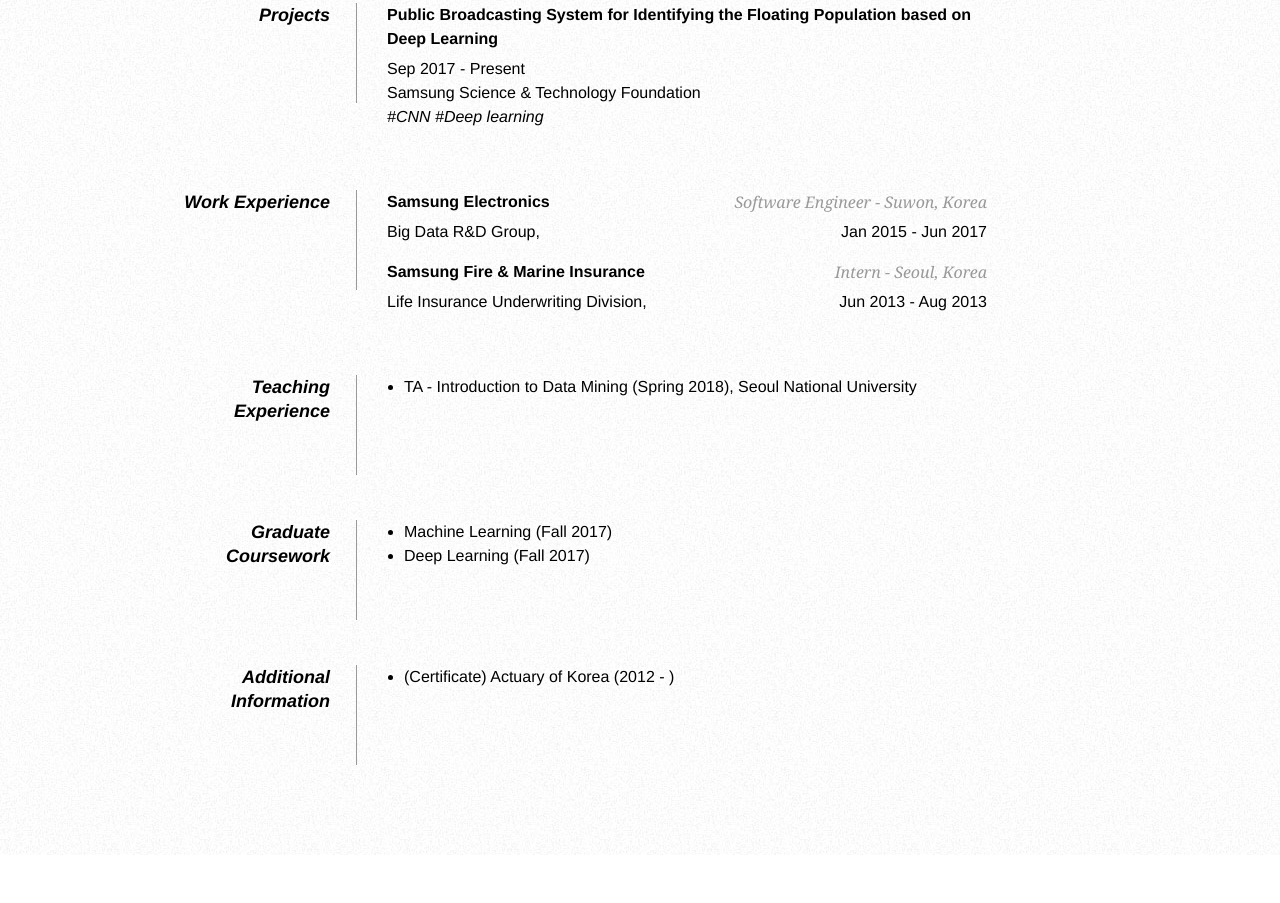
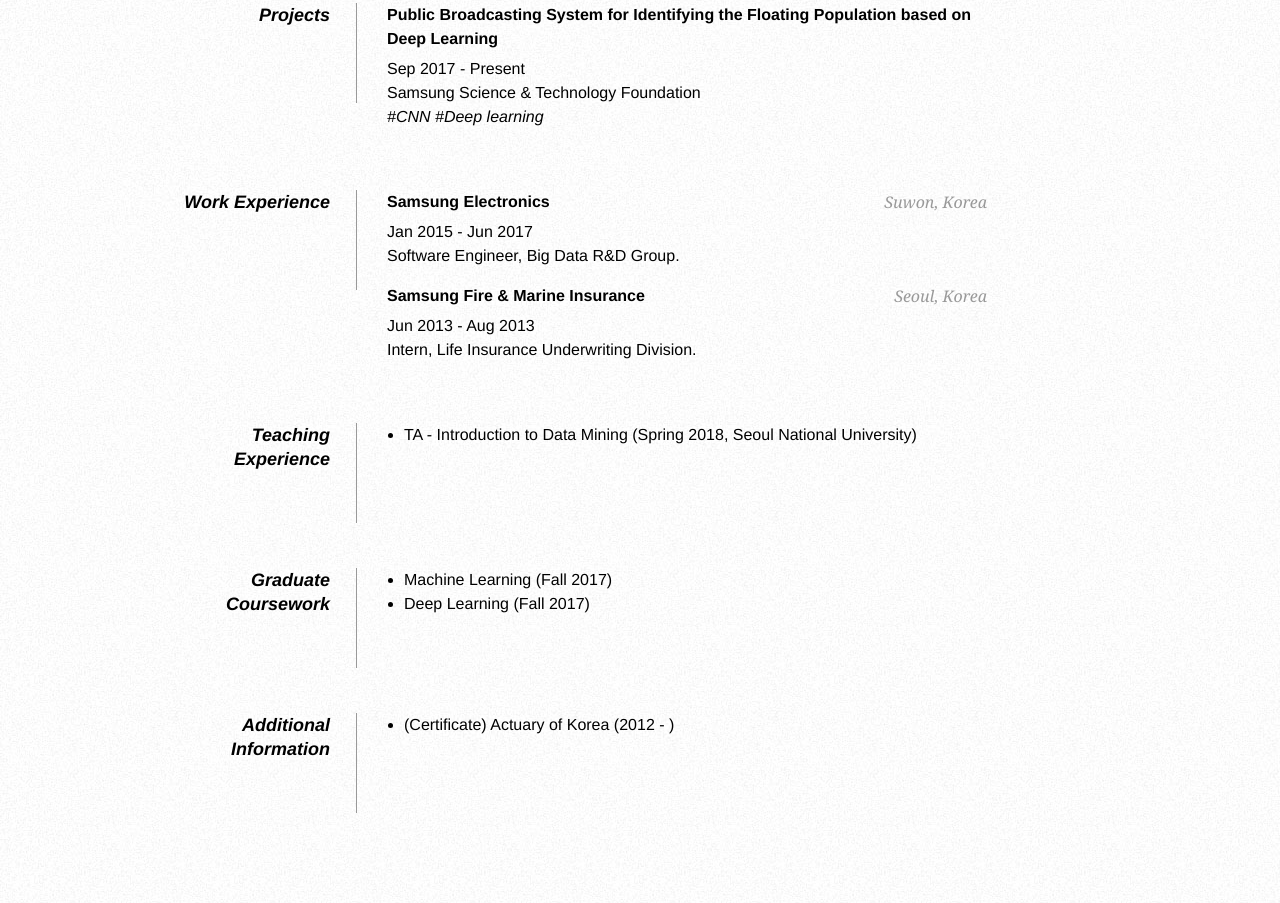
Before and after one commit to pseulki/pseulki.github.io, a plain HTML site: page index.html in a window 1280 px wide. Shown: the part 725-1628 px from the top of the page. Before the commit the page ends 1580 px from the top, so only its background shows below. Drawn offline with Linux system fonts and the light colour scheme.

Commit message:
changed lines

```diff
--- a/index.html
+++ b/index.html
@@ -97,11 +97,14 @@
 
             <dt>Work Experience</dt>
             <dd>
-                <h2>Samsung Electronics <span>Software Engineer - Suwon, Korea</span></h2>
-                <p> Big Data R&D Group,  <span>  Jan 2015 - Jun 2017 </span><br />
+                <h2>Samsung Electronics <span> Suwon, Korea</span></h2>
+                <p> Jan 2015 - Jun 2017 <br />
+                    Software Engineer, Big Data R&D Group. <br/>
 
-                <h2>Samsung Fire & Marine Insurance <span>Intern - Seoul, Korea</span></h2>
-                <p> Life Insurance Underwriting Division,  <span>  Jun 2013 - Aug 2013 </span><br />
+
+                <h2>Samsung Fire & Marine Insurance <span>Seoul, Korea</span></h2>
+                <p> Jun 2013 - Aug 2013 <br/>
+                    Intern, Life Insurance Underwriting Division.  <br />
 
             </dd>
 
@@ -111,7 +114,7 @@
             <dd>
 
                 <ul>
-                    <li> TA - Introduction to Data Mining (Spring 2018), Seoul National University</li>
+                    <li> TA - Introduction to Data Mining (Spring 2018, Seoul National University)</li>
 
                 </ul>
 
```
